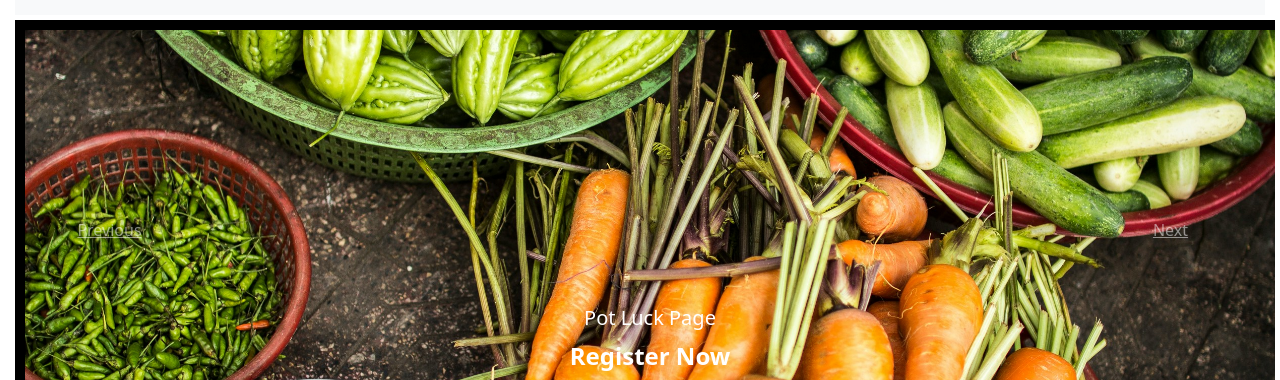
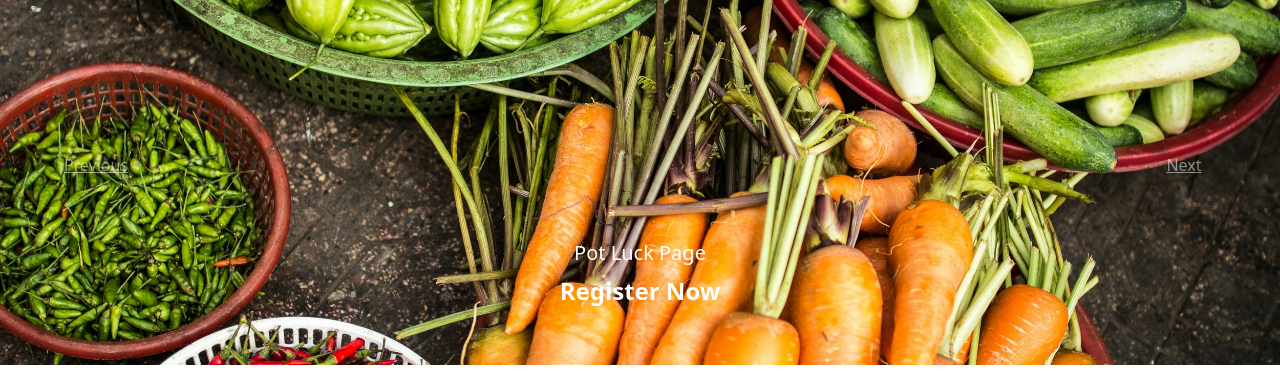
Before and after one commit to andreamr78/donatello, a plain HTML site: page index.html in a window 1280 px wide. Shown: the part 91-471 px from the top of the page. Drawn offline with nearby package versions, Linux system fonts and the light colour scheme; grey boxes are pictures that could not be loaded; files whose address does not match are found by name.

Commit message:
updated style

```diff
--- a/assets/styles.css
+++ b/assets/styles.css
@@ -1,5 +1,5 @@
 *{
-    margin:5px
+    /* margin:5px */
 }
 footer{
     display: flex;
@@ -12,7 +12,6 @@ footer{
     object-fit: cover;
 
 }
-
 
 .carousel-inner {
     background-color: black;
```
